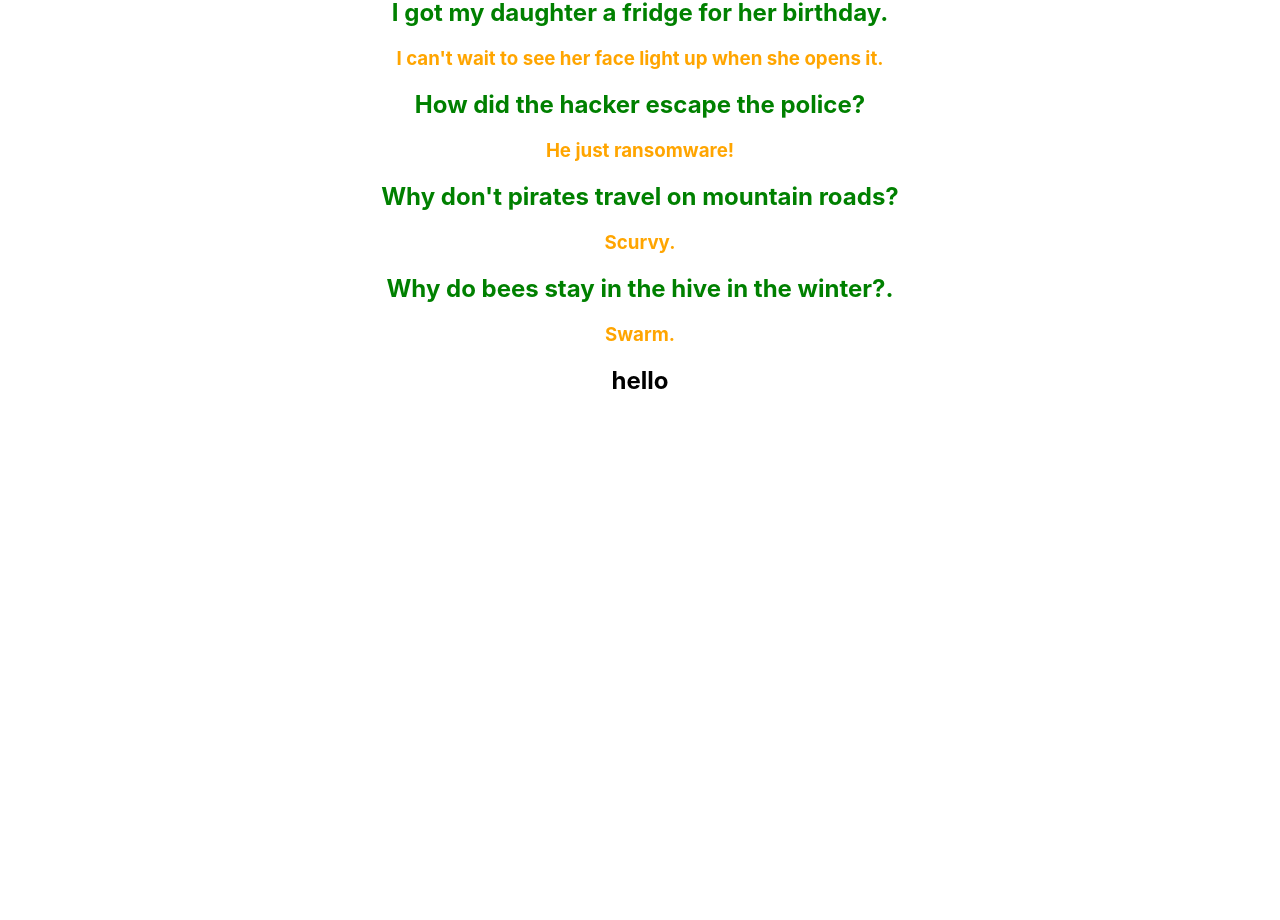
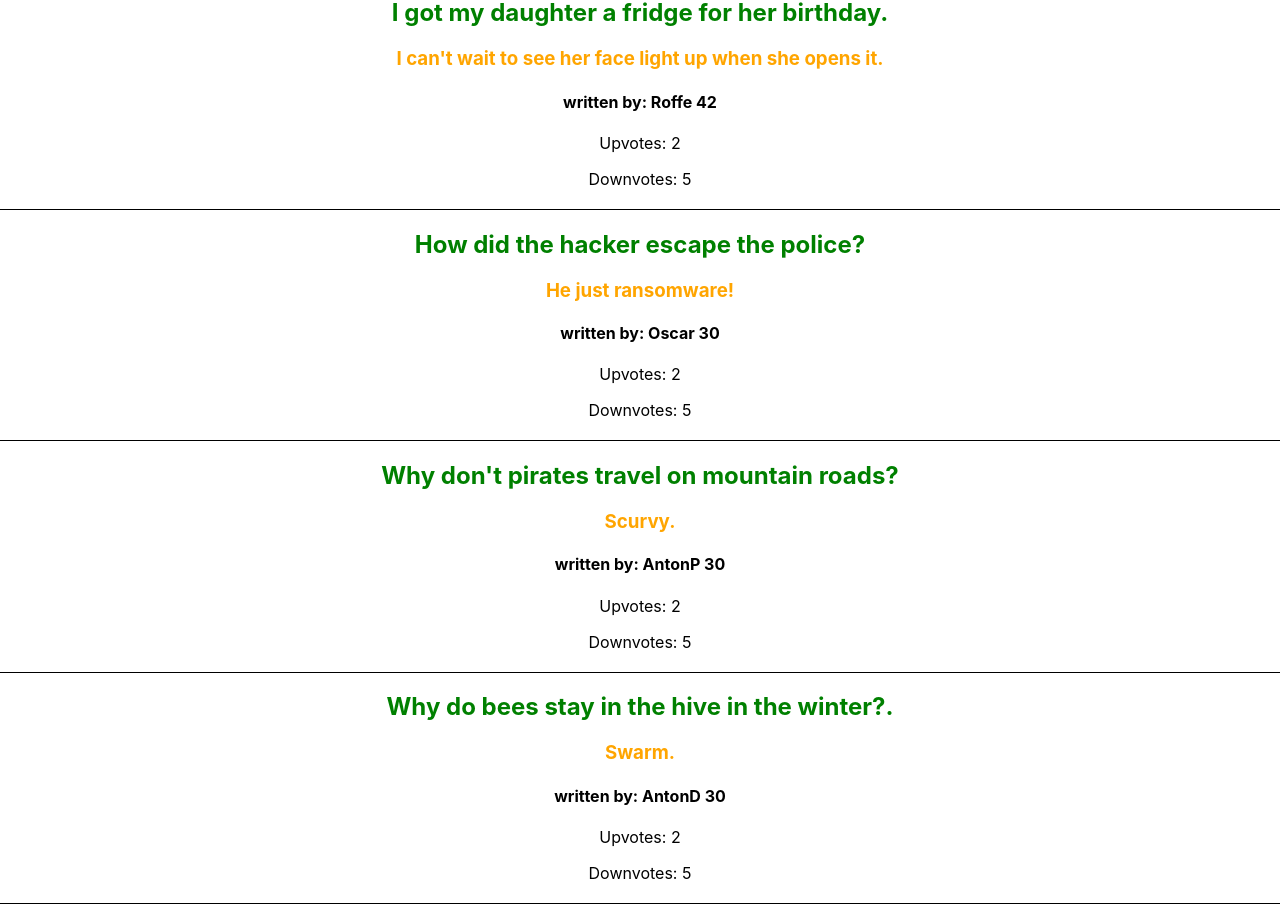
Before and after one commit to oscargelin/React-TS-pracc, a React (Create React App) app: page / in a window 1280 px wide. Shown: the part 397-1317 px from the top of the page. Before the commit the page ends 812 px from the top, so only its background shows below. Built offline with nearby package versions, Linux system fonts and the light colour scheme.

Commit message:
Updated props interface in Joke component

```diff
--- a/src/App.tsx
+++ b/src/App.tsx
@@ -1,6 +1,5 @@
 import React from "react";
 import "./App.css";
-import Test from "./components/Test";
 import Person from "./components/Person";
 import Joke from "./components/Joke";
 
@@ -40,20 +39,31 @@ function App() {
       <Joke
         setup="I got my daughter a fridge for her birthday."
         punchline="I can't wait to see her face light up when she opens it."
+        upVotes={2}
+        downVotes={5}
+        writer={{ name: "Roffe", age: 42 }}
       />
       <Joke
         setup="How did the hacker escape the police?"
         punchline="He just ransomware!"
+        upVotes={2}
+        downVotes={5}
+        writer={{ name: oscar.name, age: oscar.age }}
       />
       <Joke
         setup="Why don't pirates travel on mountain roads?"
         punchline="Scurvy."
+        upVotes={2}
+        downVotes={5}
+        writer={{ name: antonP.name, age: antonP.age }}
       />
       <Joke
         setup="Why do bees stay in the hive in the winter?."
         punchline="Swarm."
+        upVotes={2}
+        downVotes={5}
+        writer={{ name: antonD.name, age: antonD.age }}
       />
-      <Test />
     </div>
   );
 }
--- a/src/components/Joke.module.scss
+++ b/src/components/Joke.module.scss
@@ -4,3 +4,7 @@
 .h3 {
   color: orange;
 }
+.lastElement {
+  padding-bottom: 20px;
+  border-bottom: 1px solid black;
+}
--- a/src/components/Joke.tsx
+++ b/src/components/Joke.tsx
@@ -1,7 +1,14 @@
+import internal from "stream";
 import style from "./Joke.module.scss";
 interface Props {
   setup: string;
   punchline: string;
+  upVotes: number;
+  downVotes: number;
+  writer: {
+    name: string;
+    age: number;
+  };
 }
 
 const Joke = (props: Props) => {
@@ -10,6 +17,11 @@ const Joke = (props: Props) => {
     <div>
       <h2 className={style.h2}>{props.setup}</h2>
       <h3 className={style.h3}>{props.punchline}</h3>
+      <h4 className={style.h4}>
+        written by: {props.writer.name} {props.writer.age}
+      </h4>
+      <p className={style.p}>Upvotes: {props.upVotes}</p>
+      <p className={style.lastElement}>Downvotes: {props.downVotes}</p>
     </div>
   );
 };
--- a/src/components/Test.tsx
+++ /dev/null
@@ -1,6 +0,0 @@
-import React from "react";
-
-const Test = () => {
-  return <h2>hello</h2>;
-};
-export default Test;
```
